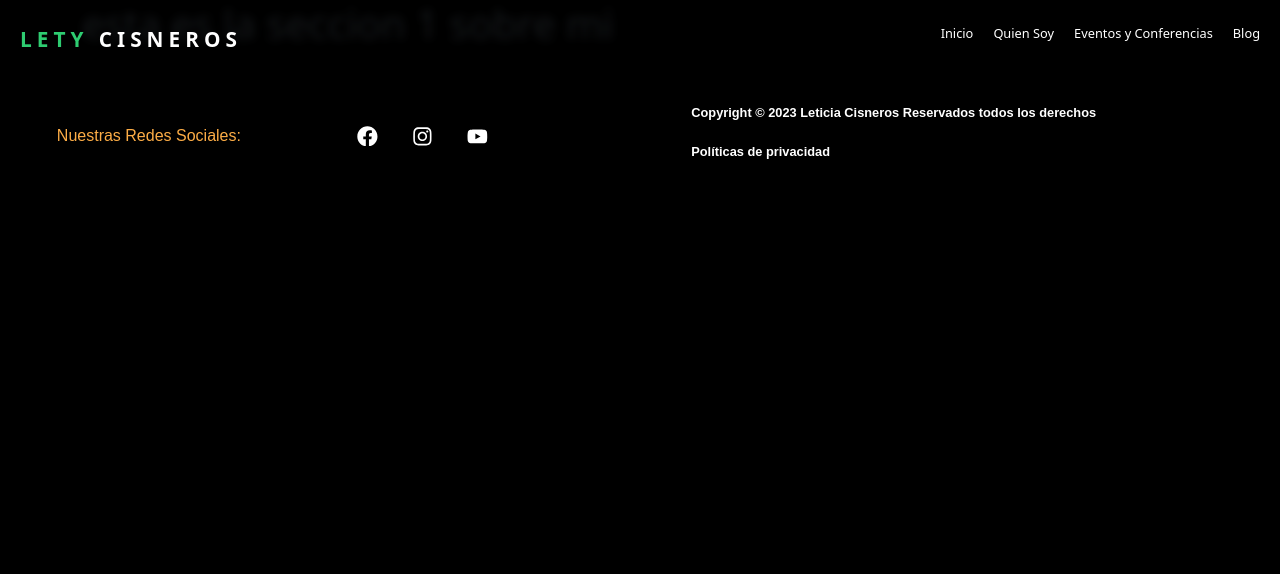
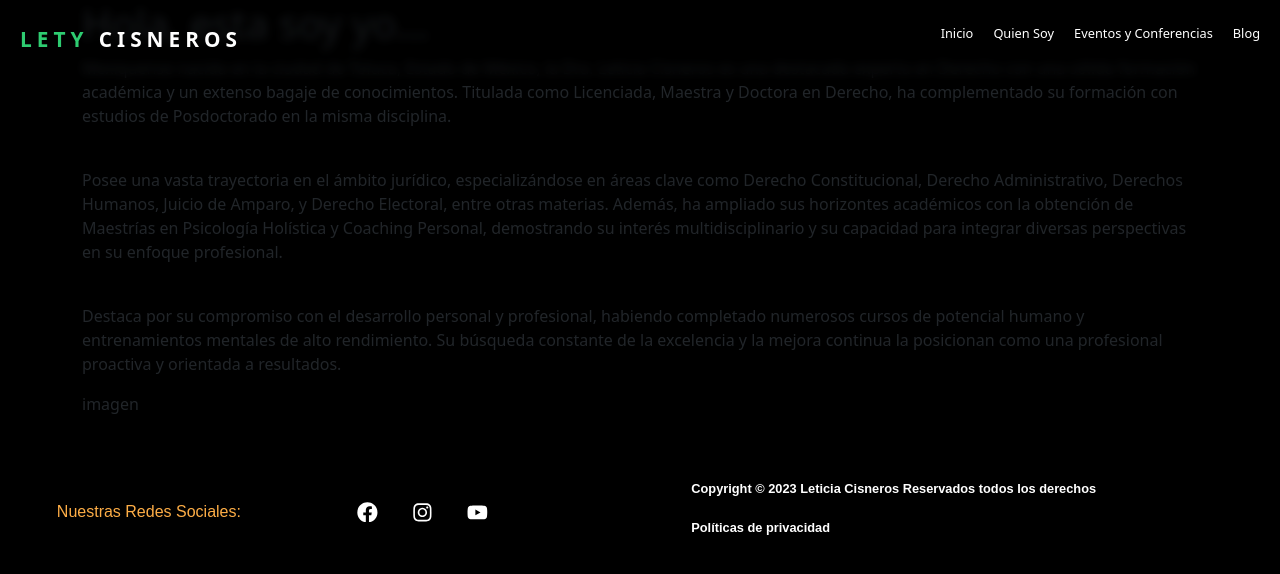
Before and after one commit to Jair-Academlo/lety_cisneros, a React (Vite) app: page /#/sobre-mi in a window 1280 px wide. Shown: the top 574 px of the page. Built offline with nearby package versions, Linux system fonts and the light colour scheme; a web font is replaced by a local one.

Commit message:
update changes

```diff
--- a/src/components/SobreMI/section1/Section1.jsx
+++ b/src/components/SobreMI/section1/Section1.jsx
@@ -2,9 +2,49 @@ import './section1.css';
 
 const Section1 = () => {
 	return (
-		<div>
-			<h1>esta es la seccion 1 sobre mi</h1>
-		</div>
+		<>
+			<section>
+				<div>
+					<h1>Hola, esta soy yo...</h1>
+					<article>
+						<p>
+							Mexiquense nacida en la ciudad de Toluca, Estado de
+							México, la Dra. <span> Leticia Cisneros </span> es
+							una destacada experta en Derecho con una sólida
+							formación académica y un extenso bagaje de
+							conocimientos. Titulada como Licenciada, Maestra y
+							Doctora en Derecho, ha complementado su formación
+							con estudios de Posdoctorado en la misma disciplina.
+						</p>
+						<br />
+						<p>
+							Posee una vasta trayectoria en el ámbito jurídico,
+							especializándose en áreas clave como Derecho
+							Constitucional, Derecho Administrativo, Derechos
+							Humanos, Juicio de Amparo, y Derecho Electoral,
+							entre otras materias. Además, ha ampliado sus
+							horizontes académicos con la obtención de Maestrías
+							en Psicología Holística y Coaching Personal,
+							demostrando su interés multidisciplinario y su
+							capacidad para integrar diversas perspectivas en su
+							enfoque profesional.
+						</p>
+						<br />
+						<p>
+							Destaca por su compromiso con el desarrollo personal
+							y profesional, habiendo completado numerosos cursos
+							de potencial humano y entrenamientos mentales de
+							alto rendimiento. Su búsqueda constante de la
+							excelencia y la mejora continua la posicionan como
+							una profesional proactiva y orientada a resultados.
+						</p>
+					</article>
+				</div>
+				<div>
+					<p>imagen</p>
+				</div>
+			</section>
+		</>
 	);
 };
 
```
